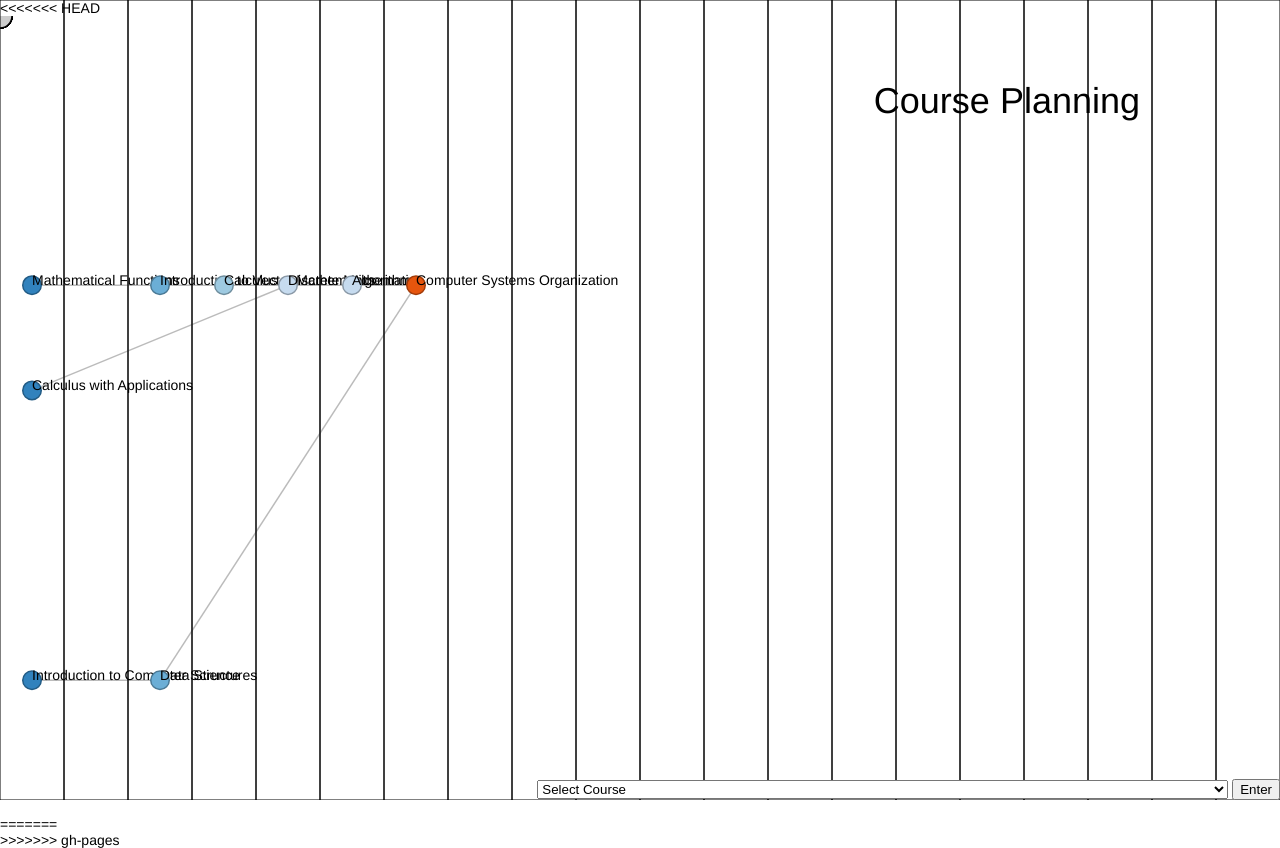
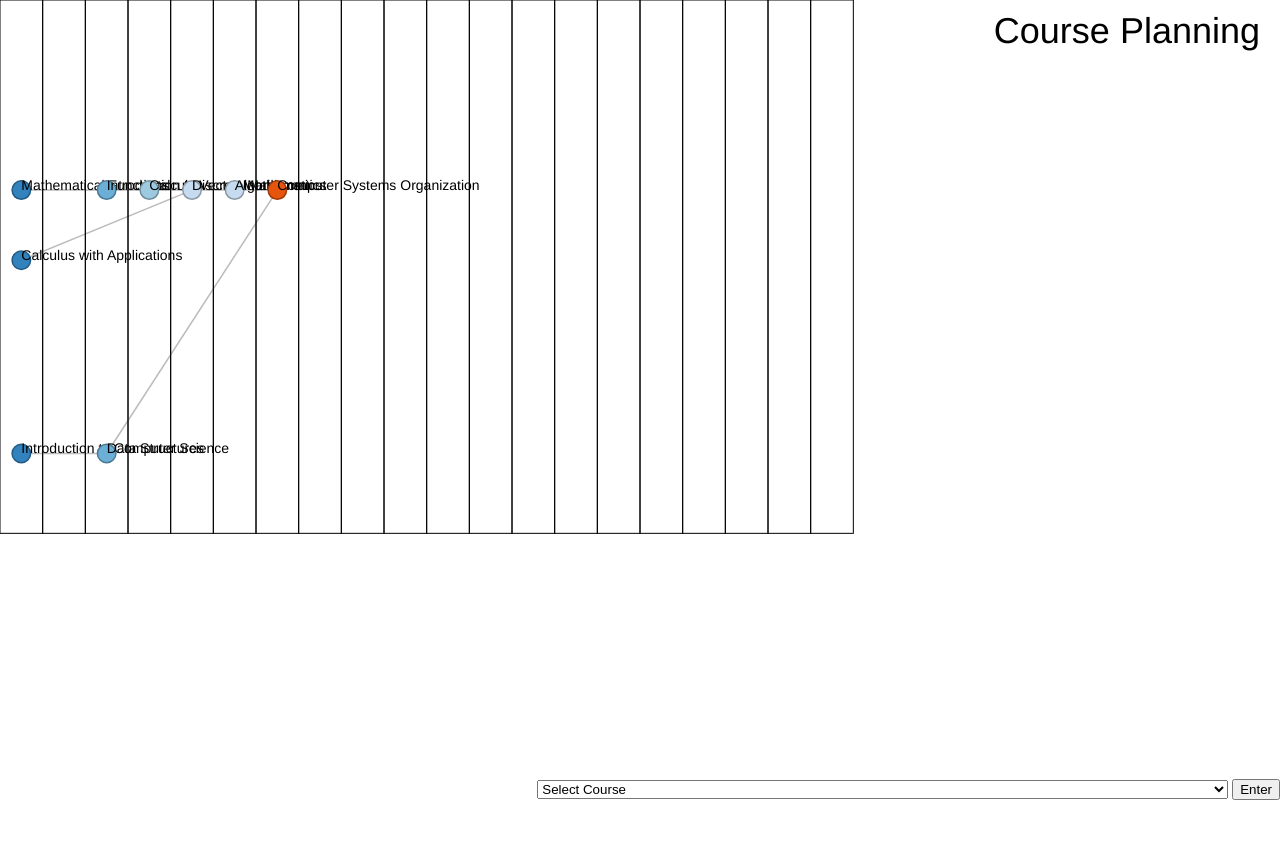
Before and after one commit to MickJermsurawong/CoursePlanning, a plain HTML site: page index.html in a window 1280 px wide. After the commit the page ends 803 px from the top, so only its background shows below. Drawn offline with nearby package versions, Linux system fonts and the light colour scheme.

Commit message:
modify size

```diff
--- a/course.js
+++ b/course.js
@@ -19,7 +19,7 @@ var visited = [];
     .charge(0)
     .linkDistance(140)
     .linkStrength(0)
-    .size([w , h ]);
+    .size([w*=2/3 , h*=2/3 ]);
 
     var drag = force.drag()
         .on("dragstart", dragstarted)
--- a/index.html
+++ b/index.html
@@ -1,87 +1,3 @@
-<<<<<<< HEAD
-<!DOCTYPE html>
-<meta charset="utf-8">
-<style>
-
-.link {
-  stroke: #000;
-  stroke-width: 1.5px;
-}
-
-.node {
-  cursor: move;
-  fill: #ccc;
-  stroke: #000;
-  stroke-width: 1.5px;
-}
-
-.node.fixed {
-  fill: #f00;
-}
-
-</style>
-<body>
-<script src="http://d3js.org/d3.v3.min.js"></script>
-<script>
-
-var width = 960,
-    height = 500;
-
-var force = d3.layout.force()
-    .size([width, height])
-    .charge(-400)
-    .linkDistance(40)
-    .on("tick", tick);
-
-var drag = force.drag()
-    .on("dragstart", dragstart);
-
-var svg = d3.select("body").append("svg")
-    .attr("width", width)
-    .attr("height", height);
-
-var link = svg.selectAll(".link"),
-    node = svg.selectAll(".node");
-
-d3.json("graph.json", function(error, graph) {
-  console.log(error);
-  force
-      .nodes(graph.nodes)
-      .links(graph.links)
-      .start();
-
-  link = link.data(graph.links)
-    .enter().append("line")
-      .attr("class", "link");
-
-  node = node.data(graph.nodes)
-    .enter().append("circle")
-      .attr("class", "node")
-      .attr("r", 12)
-      .on("dblclick", dblclick)
-      .call(drag);
-});
-
-function tick() {
-  link.attr("x1", function(d) { return d.source.x; })
-      .attr("y1", function(d) { return d.source.y; })
-      .attr("x2", function(d) { return d.target.x; })
-      .attr("y2", function(d) { return d.target.y; });
-
-  node.attr("cx", function(d) { return d.x; })
-      .attr("cy", function(d) { return d.y; });
-}
-
-function dblclick(d) {
-  d3.select(this).classed("fixed", d.fixed = false);
-}
-
-function dragstart(d) {
-  d3.select(this).classed("fixed", d.fixed = true);
-}
-
-</script>
-=======
 
 <!DOCTYPE html>
 <html>
@@ -119,4 +35,3 @@ function dragstart(d) {
     </script>
   </body>
 </html>
->>>>>>> gh-pages
--- a/style.css
+++ b/style.css
@@ -37,8 +37,8 @@ svg {
 }
 
 #header {
-  top: 80px;
-  right: 140px;
+  top: 10px;
+  right: 20px;
   font: 300 36px "Helvetica Neue";
 }
 
```
